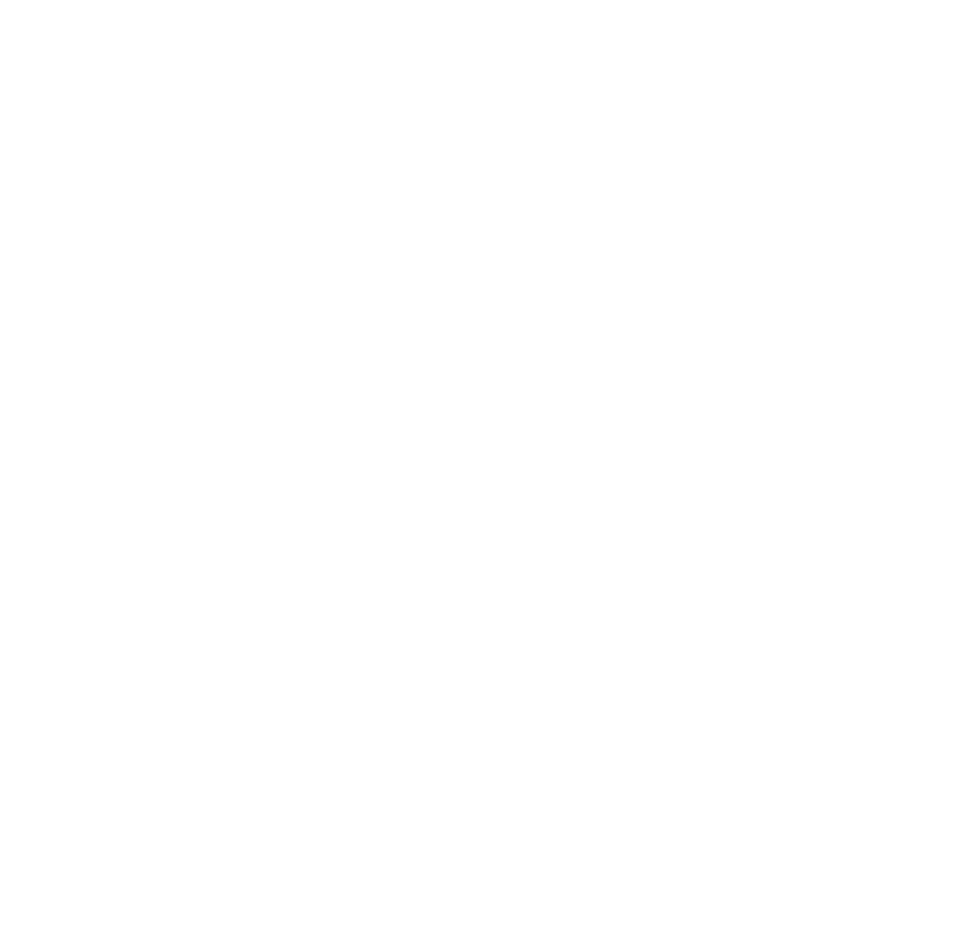
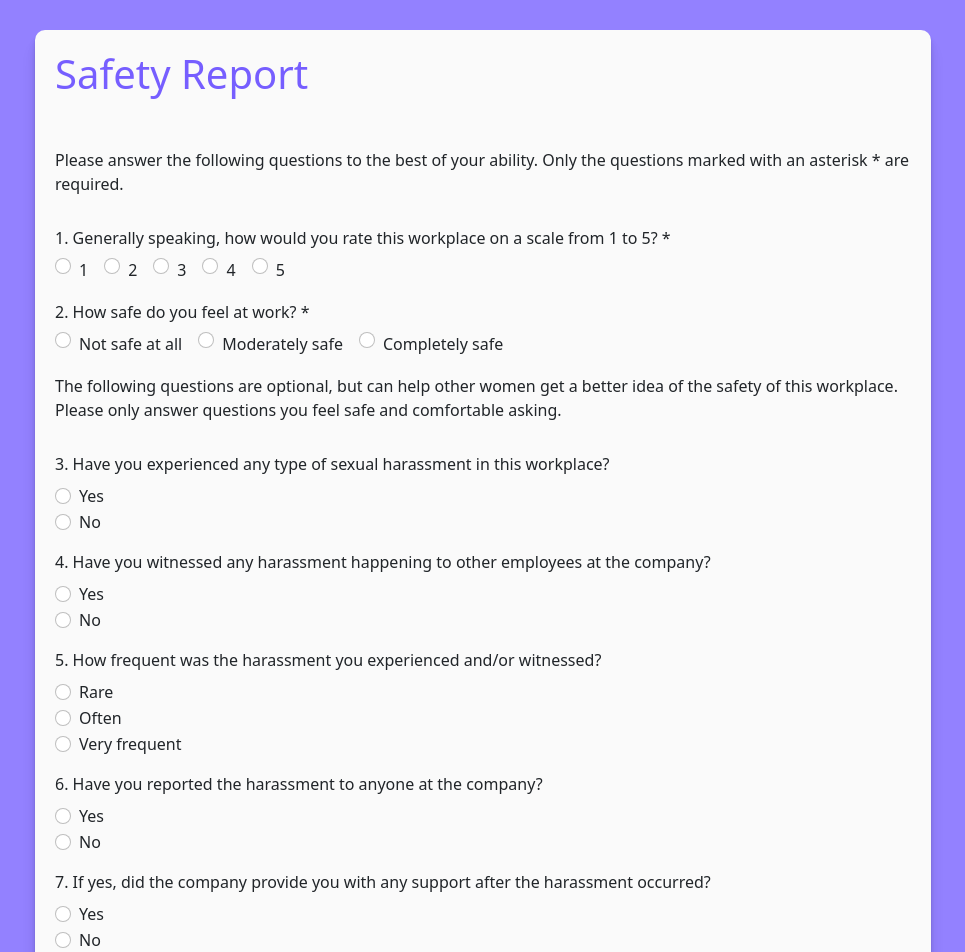
Before and after one commit to Pily01/Soros, a React (Create React App) app in the folder react-project/: page /Soros/form/1 in a window 1280 px wide. Before the commit this address had no page. Shown: the top 952 px of the page, without its empty margins (157-1122 px from the left). Before the commit the page ends 800 px from the top, so only its background shows below. Built offline with nearby package versions, Linux system fonts and the light colour scheme.

Commit message:
Changes to display company data

```diff
--- a/react-project/src/App.js
+++ b/react-project/src/App.js
@@ -11,6 +11,7 @@
     <Routes>
       <Route path='/Soros' element={<Home/>}/>
       <Route path='/Soros/companies/:name' element={<Company/>}/>
+      <Route path='/Soros/form/:name' element={<FormInput/>}/>
       <Route path='/Soros/form' element={<FormInput/>}/>
     </Routes>
 
--- a/react-project/src/components/company/company.component.jsx
+++ b/react-project/src/components/company/company.component.jsx
@@ -1,18 +1,68 @@
 import { useParams } from "react-router-dom"
 import companies_list from "../../data/companies";
+import { Link } from 'react-router-dom';
+import { Button } from 'react-bootstrap';
+import { useState, useEffect, useRef } from 'react';
+import { collection, query, where, getDocs, Firestore } from "firebase/firestore";
+import { db } from '../../utils/firebase/firebase.utils';
 
 
 const Company = () => {
-    const {name} = useParams();
-    console.log(useParams())
+    const { name } = useParams();
+    console.log(name);
+    //change the url for the next redirect to form
+    const href = window.location.href;
+    const new_href = href.replace("companies", "form");
+
+    const [companyData, setCompanyData] = useState([]);
+    const effectRef = useRef(false);
+    const tempCompanyData = []
+
+    useEffect(() => {
+        const queryGet = async () => {
+            const reviewsRef = collection(db, "responses");
+            const q = query(reviewsRef, where("companyName", "==", `${name}`));
+
+            const querySnapshot = await getDocs(q);
+            querySnapshot.forEach((doc) => {
+                // doc.data() is never undefined for query doc snapshots
+                //console.log(doc.id, " => ", doc.data())
+                tempCompanyData.push(doc.data());
+            });
+            setCompanyData(tempCompanyData)
+            console.log(tempCompanyData)
+        }
+        if(effectRef.current) return
+        effectRef.current = true;
+        queryGet();
+    }, [])
+
+    console.log(companyData)
 
     const foundCompany = companies_list.find(company => company.name === name)
 
-    return(
+    return (
         <div>
-            <h1> {foundCompany.name}</h1>
-            <h2> {foundCompany.rating} / 5 </h2>
-            <p> {foundCompany.location} total reviews</p>
+            <Link className="cardlist-link" to={new_href}>
+                <Button className='cardlist-button'>Report</Button>
+            </Link>
+            <h1> {name}</h1>
+            {companyData.map(company => {
+                return (
+                    <div>
+                        <h2>{company.rating}</h2>
+                        <p>Adress: {company.address}</p>
+                        <p>Company Support: {company.companySupport}</p>
+                        <p>Experienced Harassment: {company.experiencedHarassment}</p>
+                        <p>Frequency: {company.frequency}</p>
+                        <p>Reported Harassment: {company.reportedHarassment}</p>
+                        <p>Witnessed Harassment: {company.witnessedHarassment}</p>
+                        <p>Safe: {company.safe}</p>
+                    </div>
+
+                )
+            })}
+
         </div>
     )
 }
--- a/react-project/src/components/form-input/form-input.component.jsx
+++ b/react-project/src/components/form-input/form-input.component.jsx
@@ -1,5 +1,6 @@
 import { useState } from "react";
 import {useNavigate} from 'react-router-dom';
+import { useParams } from "react-router-dom";
 
 import { Form, Button } from 'react-bootstrap'
 import './form-input.styles.scss'
@@ -8,6 +9,8 @@
 import {db} from '../../utils/firebase/firebase.utils';
 
 const FormInput = () => {
+    const {name} = useParams();
+    console.log(name);
     const navigate = useNavigate();
 //various states for our form inputs
     const [workPlaceRating, setWorkPlaceRating] = useState('');
@@ -24,6 +27,7 @@
 
         try{
             const docRef = await addDoc(collection(db, "responses"), {
+                companyName: name,
                 rating: workPlaceRating,
                 safe: safeAtWork,
                 experiencedHarassment: experiencedHarass,
@@ -43,7 +47,7 @@
 
     return (
         <div className="form-container">
-        <Form className="report-form" onSubmit={handleSubmit()}>
+        <Form className="report-form" onSubmit={handleSubmit}>
             <h1>Safety Report</h1>
             <p> Please answer the following questions to the best of your ability.
                 Only the questions marked with an asterisk * are required. </p>
@@ -53,11 +57,16 @@
                 <Form.Label>1. Generally speaking, how would you rate this workplace on a scale from 1 to 5? *</Form.Label>
                 {['radio'].map((type) => (
                     <div key={`inline-${type}`} className="mb-3">
-                        <Form.Check inline type={type} label= '1' name="rating" value="1"/>
-                        <Form.Check inline type={type} label= '2' name="rating" value="2"/>
-                        <Form.Check inline type={type} label= '3' name="rating" value="3"/>
-                        <Form.Check inline type={type} label= '4' name="rating" value="4"/>
-                        <Form.Check inline type={type} label= '5' name="rating" value="5"/>
+                        <Form.Check inline type={type} label= '1' name="rating" value="1"
+                        checked={workPlaceRating === "1" } onChange={(e)=>setWorkPlaceRating(e.target.value)}/>
+                        <Form.Check inline type={type} label= '2' name="rating" value="2"
+                        checked={workPlaceRating === "2" } onChange={(e)=>setWorkPlaceRating(e.target.value)}/>
+                        <Form.Check inline type={type} label= '3' name="rating" value="3"
+                        checked={workPlaceRating === "3" } onChange={(e)=>setWorkPlaceRating(e.target.value)}/>
+                        <Form.Check inline type={type} label= '4' name="rating" value="4"
+                        checked={workPlaceRating === "4" } onChange={(e)=>setWorkPlaceRating(e.target.value)}/>
+                        <Form.Check inline type={type} label= '5' name="rating" value="5"
+                        checked={workPlaceRating === "5" } onChange={(e)=>setWorkPlaceRating(e.target.value)}/>
                     </div>
                 ))}
             </Form.Group >
@@ -154,7 +163,7 @@
                         onChange={(e)=>setReportedHarass(e.target.value)}/>
                         <Form.Check type={type} label= 'No' name="reported"
                         value="No"
-                        checked={reportedHarass === "Yes"}
+                        checked={reportedHarass === "No"}
                         onChange={(e)=>setReportedHarass(e.target.value)}/>
                     </div>
                 ))}
@@ -171,7 +180,7 @@
                         onChange={(e)=>setCompanySupport(e.target.value)}/>
                         <Form.Check type={type} label= 'No' name="support"
                         value="No"
-                        checked={companySupport === "Yes"}
+                        checked={companySupport === "No"}
                         onChange={(e)=>setCompanySupport(e.target.value)}/>
                     </div>
                 ))}
```
